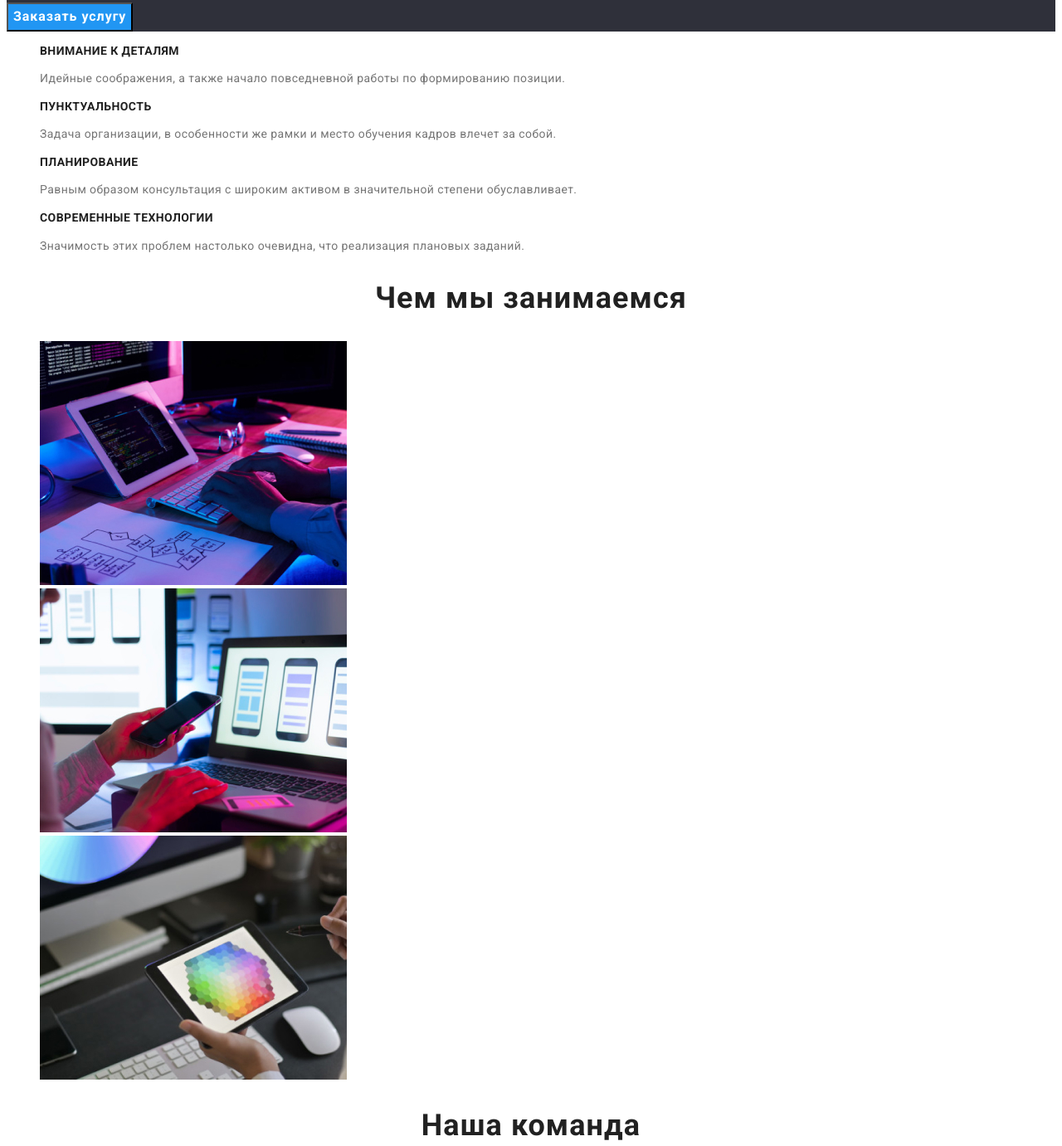
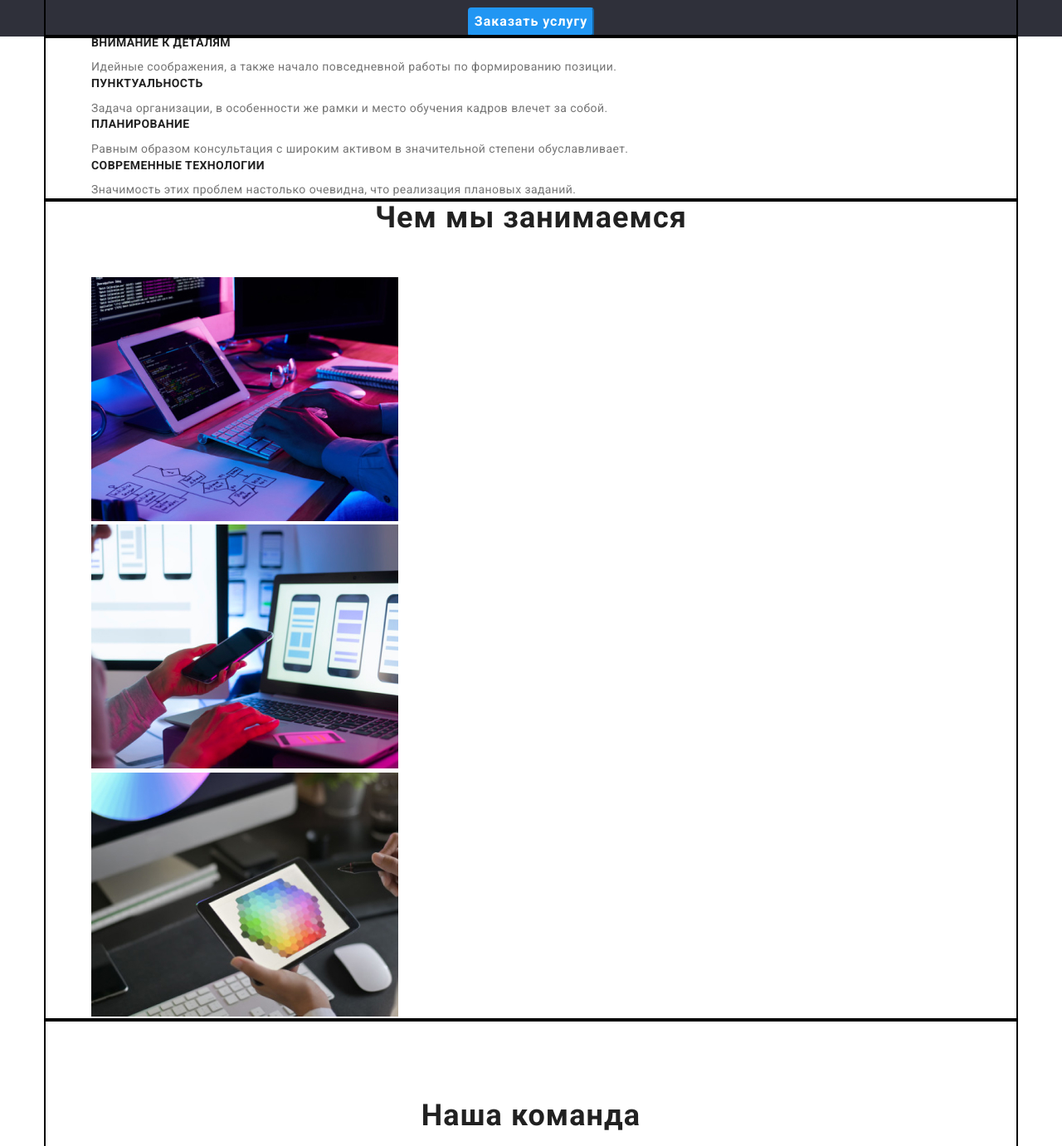
Before and after one commit to erbium6/goit-markup-hw-03, a plain HTML site: page index.html in a window 1280 px wide. Shown: the part 277-1658 px from the top of the page at 83% size. Drawn offline with nearby package versions, Linux system fonts and the light colour scheme.

Commit message:
старт ДЗ

```diff
--- a/CSS/styles.css
+++ b/CSS/styles.css
@@ -16,6 +16,11 @@
 
 .main-logo {
   text-decoration: none;
+}
+
+.main-logo-footer{
+  text-decoration: none;
+
 }
 
 .logo {
@@ -71,16 +76,18 @@ ul {
 
 .hero {
   background-color: #2f303a;
+  text-align: center;
 }
 
 .hero-title {
   font-weight: 900;
   font-size: 44px;
   line-height: 1.36;
-  text-align: center;
   letter-spacing: 0.06em;
   text-transform: uppercase;
   color: #fff;
+  margin-top: 0;
+  margin-bottom: 30px;
 }
 
 .button-hero {
@@ -94,6 +101,8 @@ ul {
   cursor: pointer;
   color: #ffffff;
   background-color: var(--accent-text-color);
+  border-radius: 4px;
+  border-color: var(--accent-text-color);
 }
 
 .link:hover,
@@ -114,6 +123,8 @@ ul {
   letter-spacing: 0.03em;
   text-transform: uppercase;
   color: var(--title-text-color);
+  margin-top: 0px;
+  margin-bottom: 10px;
 }
 
 .text-advantages {
@@ -122,6 +133,7 @@ ul {
   line-height: 1.7;
   letter-spacing: 0.03em;
   color: var(--pirimary-text-color);
+  margin: 0px;
 }
 
 /* чем мы занимаемся */
@@ -132,9 +144,24 @@ ul {
   text-align: center;
   letter-spacing: 0.03em;
   color: var(--title-text-color);
+  margin-top: 0px;
+  margin-bottom: 50px;
 }
 
 /* наша команда */
+
+.section-title-main-team{
+  font-weight: bold;
+  font-size: 36px;
+  line-height: 1.2;
+  text-align: center;
+  letter-spacing: 0.03em;
+  color: var(--title-text-color);
+  margin-top: 0px;
+  margin-bottom: 50px;
+  padding-top: 94px;
+
+}
 
 .section-title-team {
   font-weight: 500;
@@ -154,6 +181,7 @@ ul {
 
 .text {
   color: var(--pirimary-text-color);
+  margin-bottom: 0px;
 }
 
 /* Кнопки */
@@ -216,3 +244,16 @@ ul {
 .footer {
   background-color: #2f303a;
 }
+
+.container{
+  margin-left: auto;
+  margin-right: auto;
+  width: 1170px;
+  padding: 0 15px;
+  outline: 2px solid #000000;
+}
+
+.ul{
+  margin-top: 0;
+  margin-bottom: 0px;
+}
--- a/index.html
+++ b/index.html
@@ -5,6 +5,7 @@
     <meta http-equiv="X-UA-Compatible" content="IE=edge" />
     <meta name="viewport" content="width=device-width, initial-scale=1.0" />
     <title>Document</title>
+    <link rel="stylesheet" href="https://cdnjs.cloudflare.com/ajax/libs/modern-normalize/1.1.0/modern-normalize.min.css">
     <link rel="preconnect" href="https://fonts.googleapis.com" />
     <link rel="preconnect" href="https://fonts.gstatic.com" crossorigin />
     <link
@@ -17,6 +18,7 @@
     <!-- Хэдер -->
     <header class="header">
       <!-- навигация -->
+      <div class="container">
         <nav class="navigation">
           <a class="main-logo" href="./index.html">
             <span class="logo">Web</span
@@ -32,17 +34,21 @@
           >info@devstudio.com</a
         >
         <a href="tel:+380961111111" class="contacts">+38 096 111 11 11</a>
+      </div>
     </header>
     <!-- Мэйн -->
     <main>
       <!-- Герой -->
       <section class="hero">
+          <div class="container">
             <h1 class="hero-title">Эффективные решения для вашего бизнеса</h1>
             <button type="button" class="button-hero">Заказать услугу</button>
+          </div>
         </section>
         <!-- Наши преймущества -->
         <section class="section">
-        <ul>
+          <div class="container">
+            <ul class="ul">
               <li>
                 <h3 class="section-title-h3">Внимание к деталям</h3>
                 <p class="text-advantages">
@@ -72,11 +78,13 @@
                 </p>
               </li>
             </ul>
+        </div>
       </section>
       <!-- Примеры работ -->
       <section class="section">
+        <div class="container">
           <h2 class="section-title-h2">Чем мы занимаемся</h2>
-        <ul>
+          <ul class="ul">
             <li>
               <img
                 src="./images/img4.jpg"
@@ -95,11 +103,13 @@
               <img src="./images/img6.jpg" alt="работа с планшетом" width="370" />
             </li>
           </ul>
+        </div>
       </section>
       <!-- Команда -->
       <section class="section">
-        <h2 class="section-title-h2">Наша команда</h2>
-        <ul>
+        <div class="container">
+          <h2 class="section-title-main-team">Наша команда</h2>
+          <ul class="ul">
             <li>
               <img src="./images/img.jpg" alt="игорь демьяненко" width="270" />
               <h3 class="section-title-team">Игорь Демьяненко</h3>
@@ -121,11 +131,13 @@
               <p class="text">UI Designer</p>
             </li>
           </ul>
+        </div>
       </section>
     </main>
     <!-- Футер -->
     <footer class="footer">
-      <a class="main-logo" href="./index.html">
+        <div class="container">
+        <a class="main-logo-footer" href="./index.html">
           <span class="logo">Web</span
           ><span class="logo-studio-footer">Studio</span></a
         >
@@ -134,6 +146,7 @@
           >info@devstudio.com</a
         >
         <a href="tel:+380961111111" class="contacts-footer">+38 096 111 11 11</a>
+      </div>
     </footer>
   </body>
 </html>
```
Also changed, not shown: portfolio.html (+1 -0 lines). Lines whose indentation alone changed are shown as unchanged.
